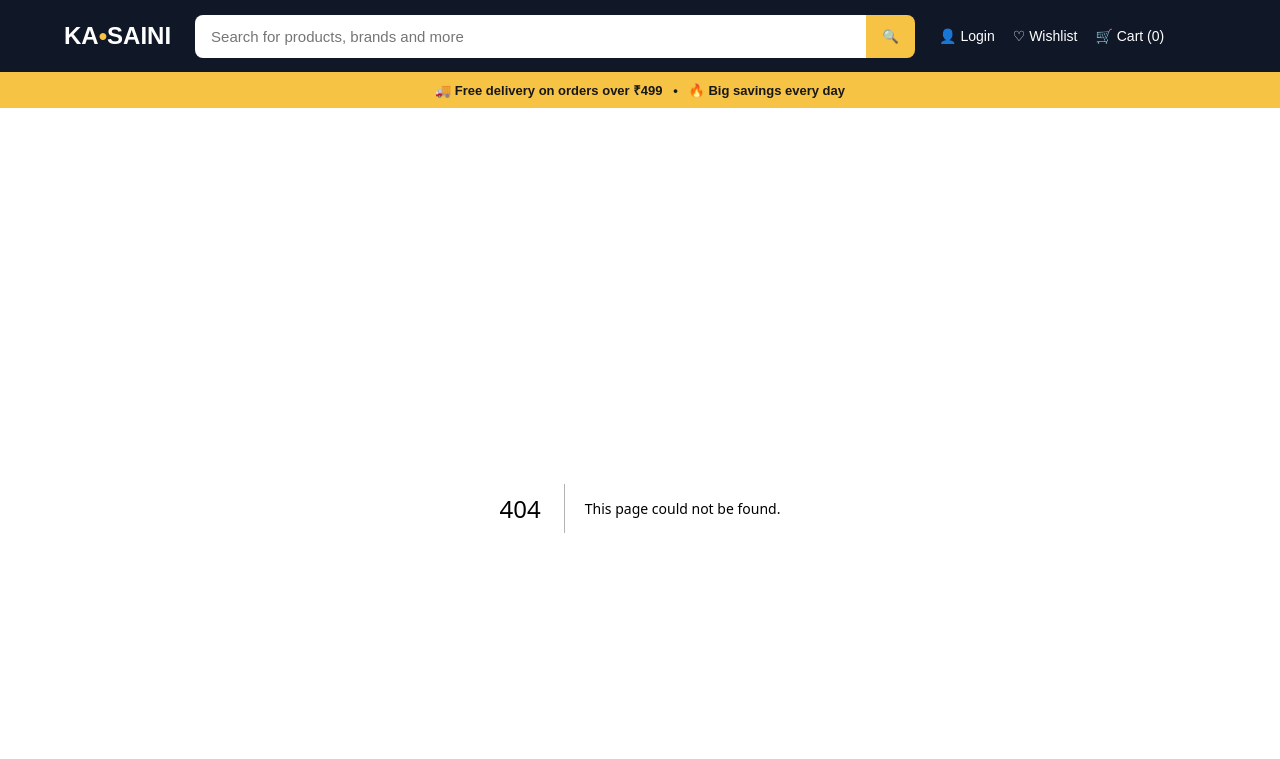
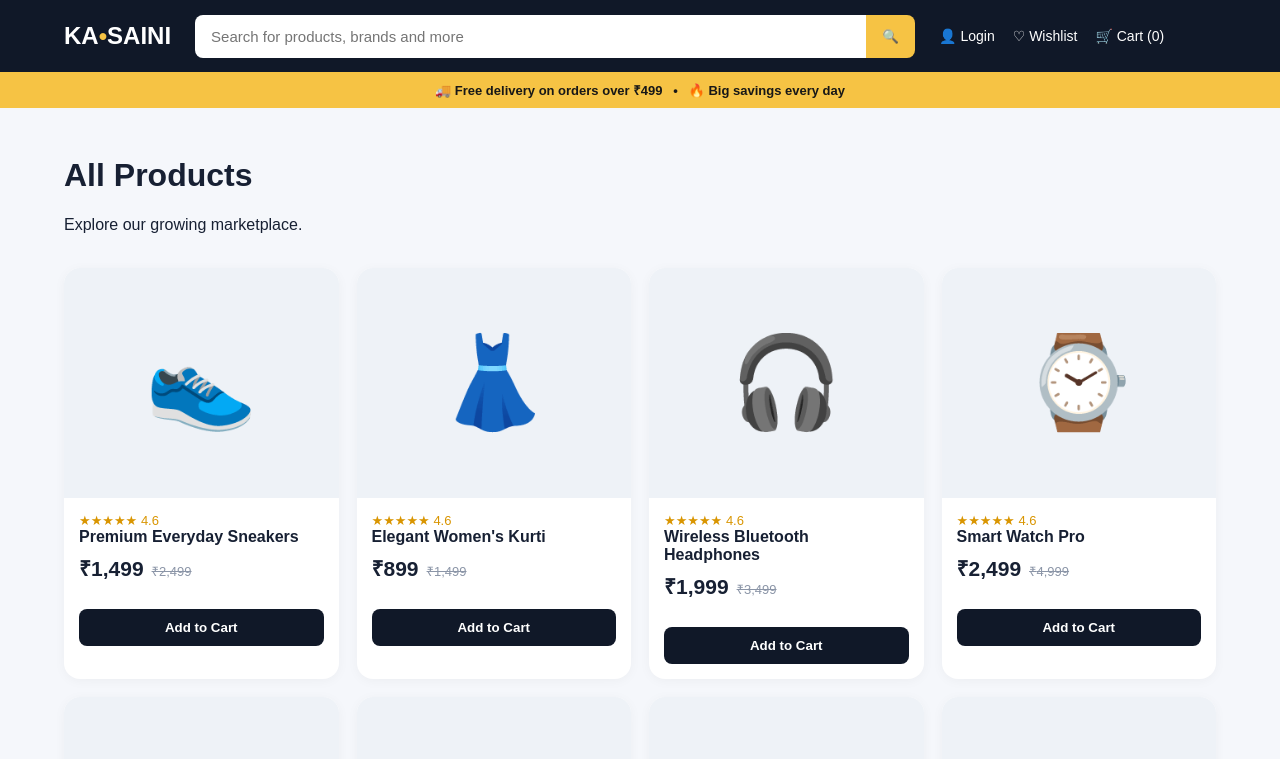
Before and after one commit to sainimukesh46753-oss/ka-saini, a Next.js app: page /products in a window 1280 px wide. Before the commit this address had no page. Shown: the top 759 px of the page. Built offline with nearby package versions, Linux system fonts and the light colour scheme.

Commit message:
Build KA-SAIni ecommerce storefront

```diff
--- /dev/null
+++ b/app/products/page.tsx
@@ -0,0 +1,3 @@
+import Link from "next/link";
+const products=[{id:1,name:"Premium Everyday Sneakers",price:1499,old_price:2499,emoji:"👟"},{id:2,name:"Elegant Women's Kurti",price:899,old_price:1499,emoji:"👗"},{id:3,name:"Wireless Bluetooth Headphones",price:1999,old_price:3499,emoji:"🎧"},{id:4,name:"Smart Watch Pro",price:2499,old_price:4999,emoji:"⌚"},{id:5,name:"Minimalist Backpack",price:1199,old_price:1899,emoji:"🎒"},{id:6,name:"Beauty Care Combo",price:799,old_price:1299,emoji:"💄"},{id:7,name:"Home Aroma Diffuser",price:999,old_price:1599,emoji:"🪔"},{id:8,name:"Cotton Bedsheet Set",price:1299,old_price:2199,emoji:"🛏️"}];
+import ProductCard from "../product-card"; export default function Products(){return <main className="container"><div className="section-head"><div><h1>All Products</h1><p>Explore our growing marketplace.</p></div></div><div className="products">{products.map(p=><ProductCard key={p.id} product={p}/>)}</div></main>}
```
